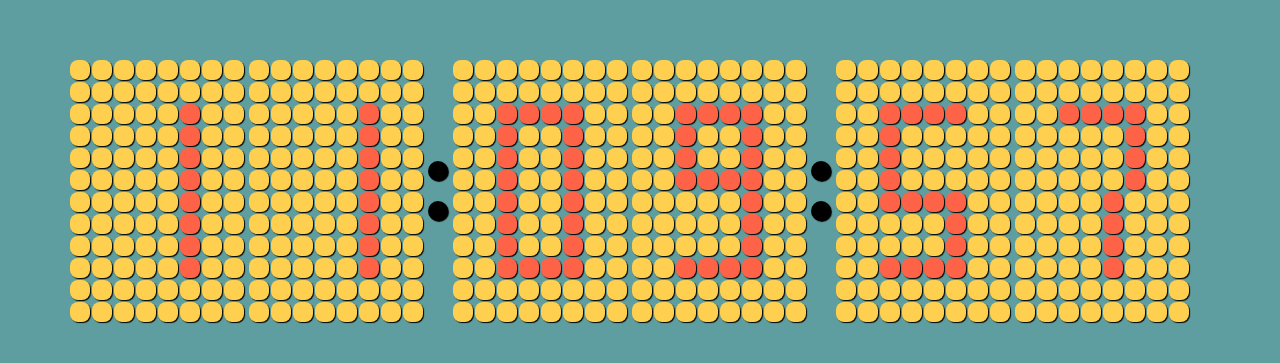
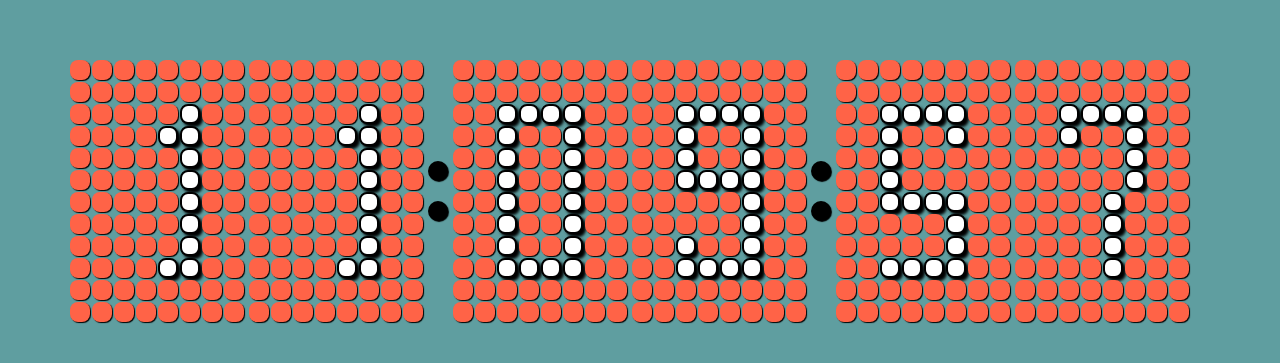
Before and after one commit to panasiukmaksym/scoreboard-watch, a plain HTML site: page index.html in a window 1280 px wide. Shown: the part 209-572 px from the top of the page. Drawn offline with Linux system fonts and the light colour scheme.

Commit message:
new numbers style

```diff
--- a/script.js
+++ b/script.js
@@ -1,8 +1,8 @@
 const hourDote = document.querySelectorAll('.hours .hours__dote');
 const dotesAll = document.querySelectorAll('.dotes');
 
-let noActiveDoteColor = '#FFD050';
-let activeDoteColor = 'tomato';
+let noActiveDoteColor = 'tomato';
+let activeDoteColor = 'white';
 
 function paintNumber(number, selector) {
 
@@ -10,23 +10,23 @@
     if ( number == 0 ) {
         arrDotes = [18, 19, 20, 21, 29, 37, 45, 53, 61, 69, 77, 76, 75, 74, 66, 58, 50, 42, 34, 26];
     } else if ( number == 1 ) {
-        arrDotes = [21, 29, 37, 45, 53, 61, 69, 77];
+        arrDotes = [21, 29, 37, 45, 53, 61, 69, 77, 28, 76];
     } else if ( number == 2 ) {
-        arrDotes = [18, 19, 20, 21, 29, 37, 45, 53, 52, 51, 50, 58, 66, 74, 75, 76, 77];
+        arrDotes = [18, 19, 20, 21, 29, 37, 45, 53, 52, 51, 50, 58, 66, 74, 75, 76, 77, 26];
     } else if ( number == 3 ) {
-        arrDotes = [18, 19, 20, 21, 29, 37, 45, 53, 61, 69, 77, 76, 75, 74, 44, 43, 42];
+        arrDotes = [18, 19, 20, 21, 29, 37, 45, 53, 61, 69, 77, 76, 75, 74, 44, 43, 66, 26];
     } else if ( number == 4 ) {
-        arrDotes = [18, 26, 34, 42, 43, 44, 45, 37, 29, 21, 53, 61, 69, 77];
+        arrDotes = [45, 37, 29, 21, 53, 61, 69, 77, 20, 27, 35, 42, 50, 58, 59, 60];
     } else if ( number == 5 ) {
-        arrDotes = [18, 19, 20, 21, 53, 52, 51, 50, 74, 75, 76, 77, 26, 34, 42, 61, 69];
+        arrDotes = [18, 19, 20, 21, 53, 52, 51, 50, 74, 75, 76, 77, 26, 34, 42, 61, 69, 29];
     } else if ( number == 6 ) {
-        arrDotes = [18, 19, 20, 21, 53, 52, 51, 50, 74, 75, 76, 77, 26, 34, 42, 61, 69, 58, 66];
+        arrDotes = [18, 19, 20, 21, 53, 52, 51, 50, 74, 75, 76, 77, 26, 34, 42, 61, 69, 58, 66, 29];
     } else if ( number == 7 ) {
-        arrDotes = [18, 19, 20, 21, 29, 37, 45, 52, 60, 68, 76];
+        arrDotes = [18, 19, 20, 21, 29, 37, 45, 52, 60, 68, 76, 26];
     } else if ( number == 8 ) {
-        arrDotes = [18, 19, 20, 21, 29, 37, 45, 53, 61, 69, 77, 76, 75, 74, 66, 58, 50, 42, 34, 26, 43, 44];
+        arrDotes = [19, 20, 29, 37, 53, 61, 69, 76, 75, 66, 58, 50, 34, 26, 43, 44];
     } else if ( number == 9 ) {
-        arrDotes = [18, 19, 20, 21, 29, 37, 45, 53, 61, 69, 77, 76, 75, 74, 42, 34, 26, 43, 44];
+        arrDotes = [18, 19, 20, 21, 29, 37, 45, 53, 61, 69, 77, 76, 75, 74, 42, 34, 26, 43, 44, 66];
     }
 
     if ( selector == 'h1' ) {
@@ -91,11 +91,14 @@
 
     }
 
-    // dotesAll.forEach( item => {
-    //     if ( item.style.background == activeDoteColor ) {
-    //         item.style.border = '5px solid black';
-    //     }
-    // });
+    dotesAll.forEach( item => {
+        item.style.border = 'none';
+        item.style.boxShadow = '1px 1px 1px black';
+        if ( item.style.background == activeDoteColor ) {
+            item.style.border = '2px solid black';
+            item.style.boxShadow = '3px 3px 3px black';
+        }
+    });
 
 }
 
--- a/style.css
+++ b/style.css
@@ -51,7 +51,7 @@
 
 .dotes {
     border-radius: 8px;
-    /* border: 2px solid black; */
+    /* border: 1px solid black; */
     box-shadow: 1px 1px 1px black;
 }
 
```
